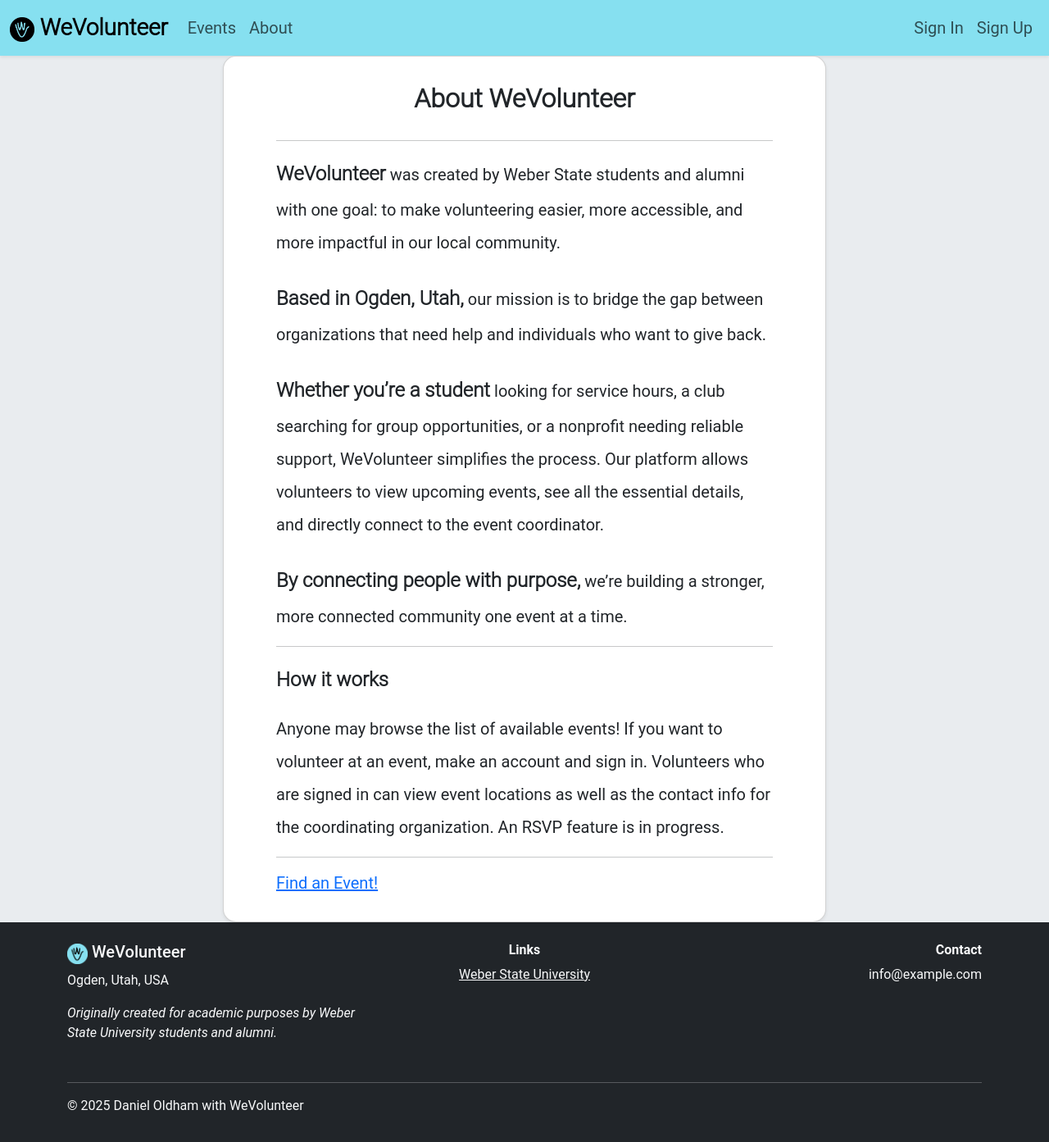
After one commit to DanielOldham/WeVolunteer, a Django app: page /about/ in a window 1280 px wide. The commit adds this page. Shown: the whole page at 82% size. Run offline with Django 5.2, Linux system fonts and the light colour scheme; parts of the project's set-up code (start-up, migrations or seed data) failed here and were passed over; some libraries are stand-ins or nearby versions.

Commit message:
finished about page

```diff
--- /dev/null
+++ b/WeVolunteer/core/templates/about.html
@@ -0,0 +1,48 @@
+{% extends 'nav_footer.html' %}
+{% block inner_body %}
+<div class="flex-grow-1 bg-body-secondary d-flex flex-column justify-content-center">
+    <div class="flex-grow-0 flex-shrink-0 container">
+        <div class="row justify-content-md-center">
+            <div class="col col-lg-8">
+                <div class="card rounded-4 shadow-sm">
+                    <div class="card-body mx-5 my-3">
+                        <h2 class="card-title text-center fw-semibold logo-font pb-3">About WeVolunteer</h2>
+
+                        <hr>
+
+                        <div class="fs-5 lh-lg">
+                            <p class="card-text mb-4">
+                                <span class="logo-font fw-bold fs-4">WeVolunteer</span> was created by Weber State students and alumni with one goal: to make volunteering easier, more accessible, and more impactful in our local community.
+                            </p>
+                            <p class="card-text mb-4">
+                                <span class="logo-font fw-bold fs-4">Based in Ogden, Utah,</span> our mission is to bridge the gap between organizations that need help and individuals who want to give back.
+                            </p>
+                            <p class="card-text mb-4">
+                                <span class="logo-font fw-bold fs-4">Whether you’re a student</span> looking for service hours, a club searching for group opportunities, or a nonprofit needing reliable support, WeVolunteer simplifies the process. Our platform allows volunteers to view upcoming events, see all the essential details, and directly connect to the event coordinator.
+                            </p>
+                            <p class="card-text">
+                                <span class="logo-font fw-bold fs-4">By connecting people with purpose,</span> we’re building a stronger, more connected community one event at a time.
+                            </p>
+                        </div>
+
+                        <hr>
+
+                        <div class="fs-5 lh-lg">
+                            <p class="card-text">
+                                <span class="logo-font fw-bold fs-4">How it works</span>
+                            </p>
+                            <p class="card-text lh-lg">
+                                Anyone may browse the list of available events! If you want to volunteer at an event, make an account and sign in. Volunteers who are signed in can view event locations as well as the contact info for the coordinating organization. An RSVP feature is in progress.
+                            </p>
+                        </div>
+
+                        <hr>
+
+                        <a class="card-link fs-5" href="{% url 'core:events' %}">Find an Event!</a>
+                    </div>
+                </div>
+            </div>
+        </div>
+    </div>
+</div>
+{% endblock inner_body %}
--- a/WeVolunteer/core/templates/partials/event_card.html
+++ b/WeVolunteer/core/templates/partials/event_card.html
@@ -37,9 +37,11 @@
         </div>
 
         {# address #}
+        {% if request.user.is_authenticated %}
             <div class="card-text py-1 text-truncate">
                 <span class="pe-2"><i class="bi bi-geo-alt"></i></span>{% if event.address %}{{ event.address }}{% else %}<span class="fst-italic">Location not given</span>{% endif %}
             </div>
+        {% endif %}
 
         <hr class="">
 
@@ -48,6 +50,7 @@
             <span class="pe-2"><i class="bi bi-people"></i></span>{{ event.organization.name }}
         </div>
 
+        {% if request.user.is_authenticated %}
             {# org email #}
             {% if event.organization.contact_email %}
             <div class="card-text py-1">
@@ -60,6 +63,7 @@
             <div class="card-text py-1">
                 <span class="pe-2"><i class="bi bi-telephone"></i></span>{{ event.organization.contact_phone }}
             </div>
+            {% endif %}
         {% endif %}
 
         <hr class="">
--- a/WeVolunteer/core/templates/partials/monthly_event_list.html
+++ b/WeVolunteer/core/templates/partials/monthly_event_list.html
@@ -1,7 +1,7 @@
 {% load partials enum_tags %}
 {% partialdef monthly-event-list %}
     {% for month_year, event_list in monthly_events.items %}
-        <div class="mx-4 mt-4">
+        <div class="mx-md-4 mx-sm-5 mt-4">
             <div class="row">
                 <h4>
                     {{ month_year }}
--- a/WeVolunteer/core/urls.py
+++ b/WeVolunteer/core/urls.py
@@ -6,5 +6,6 @@ from django.conf.urls.static import static
 app_name = 'core'
 urlpatterns = [
     path('', views.events, name='events'),
+    path('about/', views.about, name='about'),
     path('events/get_next_month', views.get_next_month_events_as_sse, name='get-next-month-events'),
 ] + static(settings.STATIC_URL, document_root=settings.STATIC_ROOT)
--- a/WeVolunteer/core/views.py
+++ b/WeVolunteer/core/views.py
@@ -19,9 +19,19 @@ def get_events_by_month_and_year(month_year: datetime.date):
     return Event.objects.filter(date__month=month_year.month, date__year=month_year.year).order_by('date', 'start_time')
 
 
+def about(request):
+    """
+    Django view.
+    Render the about page.
+    """
+
+    return render(request, "about.html")
+
+
 def events(request):
     """
-    Render the events page
+    Django view.
+    Render the events page.
     """
 
     monthly_events = {}
--- a/WeVolunteer/templates/allauth/elements/h1.html
+++ b/WeVolunteer/templates/allauth/elements/h1.html
@@ -1,5 +1,5 @@
 {% load allauth %}
-<h1 class="logo-font">
+<h1 class="logo-font text-center fw-semibold pb-2">
     {% slot %}
     {% endslot %}
 </h1>
--- a/WeVolunteer/templates/allauth/elements/h2.html
+++ b/WeVolunteer/templates/allauth/elements/h2.html
@@ -1 +1 @@
-{% comment %} djlint:off {% endcomment %}{% load allauth %}<h2 class="logo-font">{% slot %}{% endslot %}</h2>
+{% comment %} djlint:off {% endcomment %}{% load allauth %}<h2 class="logo-font text-center">{% slot %}{% endslot %}</h2>
--- a/WeVolunteer/templates/allauth/layouts/entrance.html
+++ b/WeVolunteer/templates/allauth/layouts/entrance.html
@@ -4,7 +4,7 @@
     <div class="flex-grow-1 bg-body-secondary d-flex flex-column justify-content-center">
         <div class="flex-grow-0 flex-shrink-0 container">
             <div class="row justify-content-md-center">
-                <div class="col col-lg-4">
+                <div class="col col-md-8 col-lg-6 col-xl-6 col-xxl-4">
                     {% if messages %}
                         {% for message in messages %}
                             {% element alert level=message.tags %}
--- a/WeVolunteer/templates/nav_footer.html
+++ b/WeVolunteer/templates/nav_footer.html
@@ -28,10 +28,16 @@
                                         Events
                                     </a>
                                 </li>
+{#                                <li class="nav-item">#}
+{#                                    <a class="nav-link" href="#">#}
+{#                                        <i class="bi bi-people-fill"></i>#}
+{#                                        Organizations#}
+{#                                    </a>#}
+{#                                </li>#}
                                 <li class="nav-item">
-                            <a class="nav-link" href="#">
-                                <i class="bi bi-people-fill"></i>
-                                Organizations
+                                    <a class="nav-link" href="{% url 'core:about' %}">
+                                        <i class="bi bi-info-circle-fill"></i>
+                                        About
                                     </a>
                                 </li>
                             </ul>
@@ -92,7 +98,7 @@
                     WeVolunteer
                 </h5>
                 <p>Ogden, Utah, USA</p>
-                <p class="fst-italic">Originally created for academic purposes under Weber State University.</p>
+                <p class="fst-italic">Originally created for academic purposes by Weber State University students and alumni.</p>
             </div>
             <div class="col-md-4 mb-3 text-md-center">
                 <h6 class="fw-bold">Links</h6>
```
Lines whose indentation alone changed are shown as unchanged.
